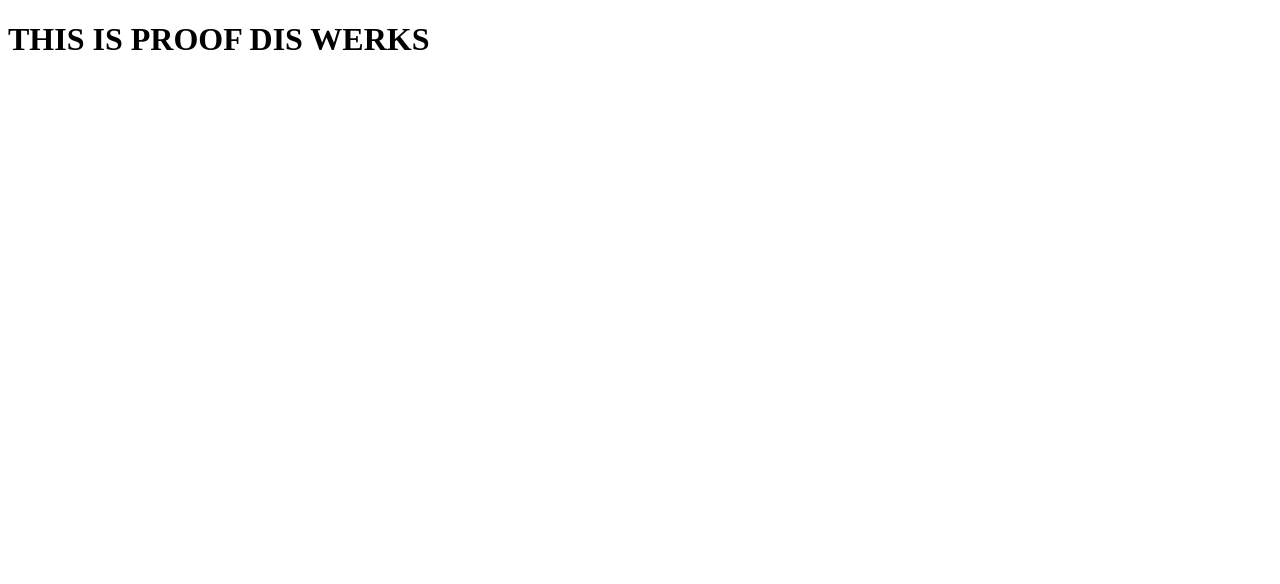
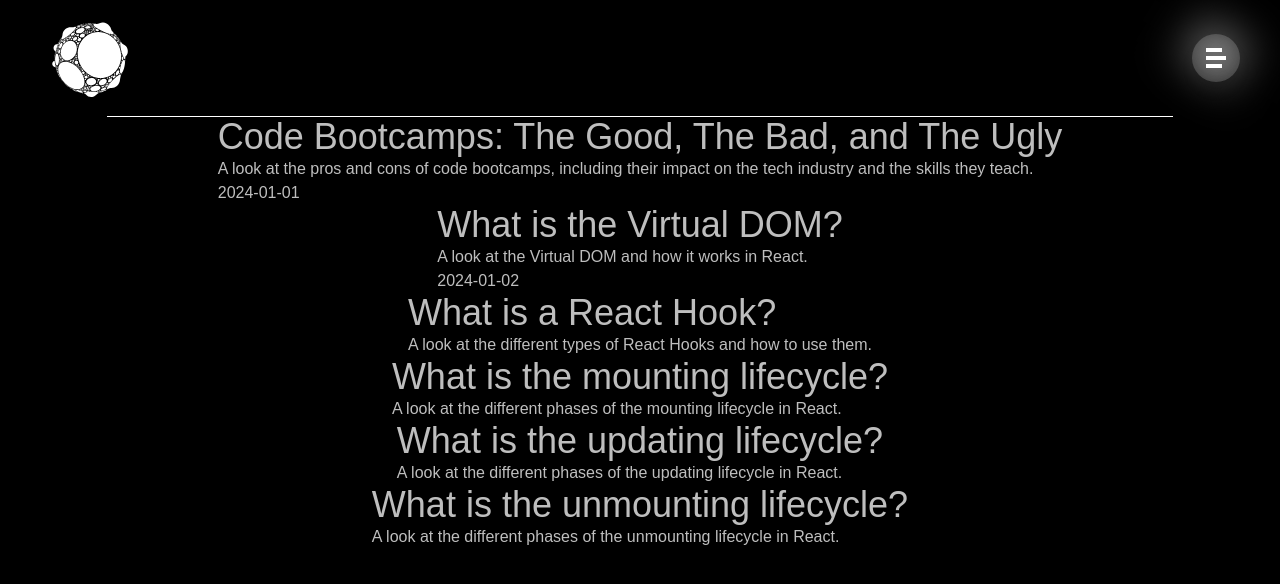
Before and after one commit to trevornei/trevorneidotcom, a Next.js app: page /notes in a window 1280 px wide. Shown: the top 584 px of the page. Built offline with nearby package versions, Linux system fonts and the light colour scheme; grey boxes are pictures that could not be loaded; a web font is replaced by a local one.

Commit message:
Added example blog posts to my website.

```diff
--- a/pages/notes/index.jsx
+++ b/pages/notes/index.jsx
@@ -1,9 +1,28 @@
 "use client";
+import Nav from "../../src/app/components/Nav.jsx";
+import Footer from "../../src/app/components/Footer.jsx";
+import "./notes.css";
 
+import blogPosts from "./posts.json";
 export default function Notes() {
   return (
     <>
-      <h1>THIS IS PROOF DIS WERKS</h1>
+      <Nav />
+      <div className="flex flex-col items-center justify-center">
+        <div className="flex w-10/12 flex-col items-center justify-center">
+          {blogPosts.map((posts) => (
+            <div
+              className="flex flex-col gap-2 border-2 border-tp"
+              key={posts.id}
+            >
+              <h1 className="text-green-400">{posts.title}</h1>
+              <p>{posts.description}</p>
+              <p>{posts.date}</p>
+            </div>
+          ))}
+        </div>
+      </div>
+      <Footer />
     </>
   );
 }
--- /dev/null
+++ b/pages/notes/notes.css
@@ -0,0 +1,74 @@
+@tailwind base;
+@tailwind components;
+@tailwind utilities;
+
+:root {
+  --background: #000000;
+  --foreground: #000000;
+}
+
+/* Fonts Imported */
+
+@font-face {
+  font-family: "Chakra Petch";
+  src: url("/fonts/Chakra_Petch.woff2") format("woff2");
+  font-weight: 400;
+  font-style: normal;
+}
+/*
+
+@font-face {
+  font-family: 'Silkscreen';
+  src: url('/public/fonts/Silkscreen/silkscreen-regular.ttf') format('ttf');
+  font-weight: 400;
+  font-style: normal;
+}
+
+@font-face {
+  font-family: 'Silkscreen';
+  src: url('/fonts/Silkscreen.ttf') format('ttf');
+  font-weight: 400;
+  font-style: normal;
+}
+*/
+
+/* REUSABLE COMPONENTS*/
+
+nav {
+  @apply font-chakra text-2xl font-semibold backdrop-blur-sm;
+}
+
+/* Glassy Containers */
+.glassy {
+  @apply bg-white/10 shadow-lg backdrop-blur-md;
+}
+
+/* <h> & all text <tags> */
+
+h1 {
+  @apply font-chakra text-4xl selection:bg-tp selection:text-black;
+}
+
+h2 {
+  @apply font-chakra text-3xl selection:bg-tp selection:text-black;
+}
+
+h3 {
+  @apply font-chakra text-2xl selection:bg-tp selection:text-black;
+}
+
+h4 {
+  @apply font-chakra text-xl selection:bg-tp selection:text-black;
+}
+
+h5 {
+  @apply font-chakra text-lg selection:bg-tp selection:text-black;
+}
+
+h6 {
+  @apply font-chakra text-base selection:bg-tp selection:text-black;
+}
+
+p {
+  @apply font-chakra selection:bg-tp selection:text-black;
+}
--- /dev/null
+++ b/pages/notes/posts.json
@@ -0,0 +1,66 @@
+[
+    {
+        "id": 1,
+        "image": "",
+        "title": "Code Bootcamps: The Good, The Bad, and The Ugly",
+        "description": "A look at the pros and cons of code bootcamps, including their impact on the tech industry and the skills they teach.",
+        "date": "2024-01-01",
+        "url": ""
+    },
+    {
+        "id": 2,
+        "image": "",
+        "title": "What is the Virtual DOM?",
+        "description": "A look at the Virtual DOM and how it works in React.",
+        "date": "2024-01-02",
+        "url": ""
+    },
+    {
+        "id": 3,
+        "image": "",
+        "title": "What is a React Hook?",
+        "description": "A look at the different types of React Hooks and how to use them.",
+        "date": "",
+        "url": ""
+    },
+    {
+        "id": 4,
+        "image": "",
+        "title": "What is the mounting lifecycle?",
+        "description": "A look at the different phases of the mounting lifecycle in React.",
+        "date": "",
+        "url": ""
+    },
+    {
+        "id": 5,
+        "image": "",
+        "title": "What is the updating lifecycle?",
+        "description": "A look at the different phases of the updating lifecycle in React.",
+        "date": "",
+        "url": ""
+    },
+    {
+        "id": 6,
+        "image": "",
+        "title": "What is the unmounting lifecycle?",
+        "description": "A look at the different phases of the unmounting lifecycle in React.",
+        "date": "",
+        "url": ""
+    },
+    {
+        "id": 7,
+        "image": "",
+        "title": "",
+        "description": "",
+        "date": "",
+        "url": ""
+    },
+    {
+        "id": 8,
+        "image": "",
+        "title": "",
+        "description": "",
+        "date": "",
+        "url": ""
+    }
+]
--- a/src/app/layout.js
+++ b/src/app/layout.js
@@ -1,12 +1,5 @@
+import localFont from "next/font/local";
 import "./globals.css";
-export const metadata = {
-  title: "Trevor Nei - Software Engineer",
-  description:
-    "Trevor Nei is a software engineer based out of Missoula Montana.",
-  icons: {
-    icon: "/images/CirclesAndSpheres/SVG/circles_79_white.svg",
-  },
-};
 
 export default function RootLayout({ children }) {
   return (
@@ -17,7 +10,9 @@ export default function RootLayout({ children }) {
       ></meta>
       <head />
       <body className="overflow-x-hidden">
-        <div>{children}</div>
+        <div id="smooth-wrapper">
+          <div id="smooth-content">{children}</div>
+        </div>
       </body>
     </html>
   );
```
Also changed, not shown: pages/contact/ContactLayout.jsx (+10 -5 lines), pages/contact/index.jsx (+52 -5 lines), pages/notes/NotesLayout.jsx (+2 -9 lines).
